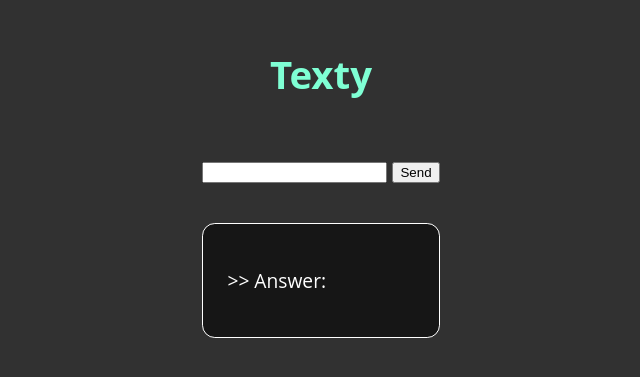
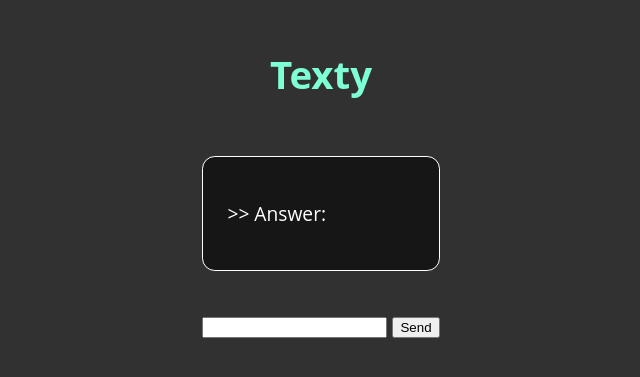
Before and after one commit to fratmpol/Texty, a Flask app: page / in a window 1280 px wide. Shown: the top 377 px of the page, without its empty margins (319-959 px from the left). Run offline with Flask 2, Linux system fonts and the light colour scheme.

Commit message:
Fixed stacking

```diff
--- a/templates/home.html
+++ b/templates/home.html
@@ -40,19 +40,20 @@
             color: #dbdbdb;
             text-align: center;
             margin-bottom: 5vh;
+            margin-top: 5vh;
         }
     </style>
 </head>
 
 <body>
     <h1>Texty</h1>
+    <div>
+        <p>{{ main }}</p>
+    </div>
     <form method=post>
         <input type="text" name="text" value="{{ inp }}">
         <button type="submit">Send</button>
     </form>
-    <div>
-        <p>{{ main }}</p>
-    </div>
 </body>
 
 </html>
```
